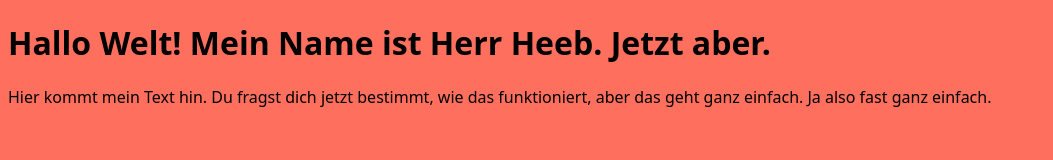
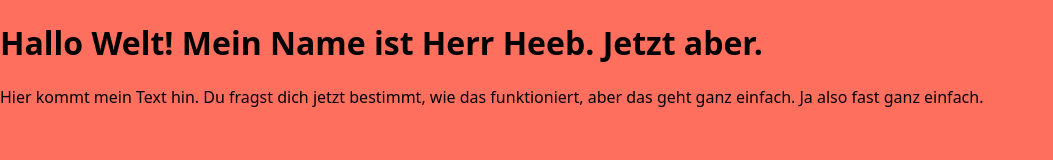
Before and after one commit to Heeb33/meine-webseite, a plain HTML site: page index.html in a window 1280 px wide. Shown: the whole page, without its empty margins (0-1053 px from the left). Drawn offline with Linux system fonts and the light colour scheme.

Commit message:
Update styles.css

```diff
--- a/styles.css
+++ b/styles.css
@@ -1,2 +1,2 @@
 /* Starte hier. Beispiel: ändere die Hintergrundfarbe. */
-body { margin: 3; background-color: #FE6F5E; font-family: system-ui, -apple-system, Segoe UI, Roboto, sans-serif; }
+body { margin: 0; background-color: #FE6F5E; font-family: system-ui, -apple-system, Segoe UI, Roboto, sans-serif; }
```
